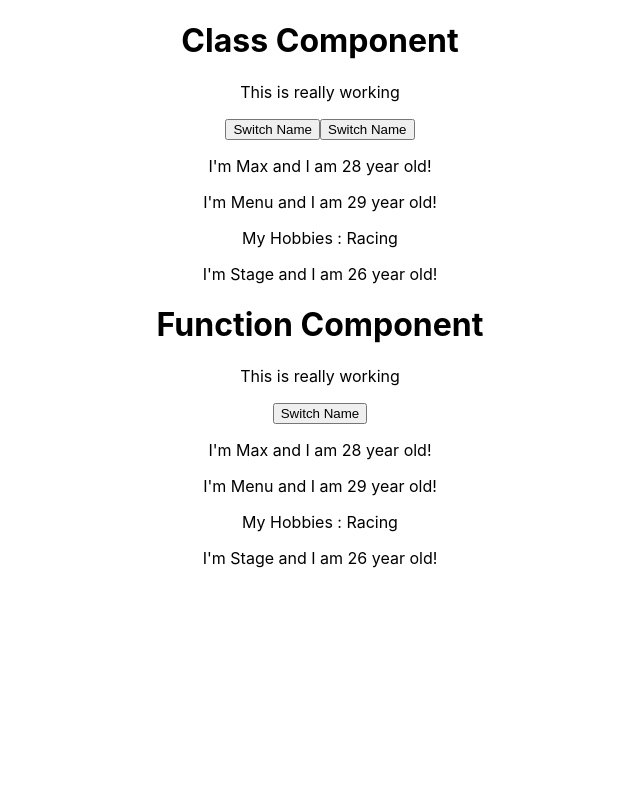
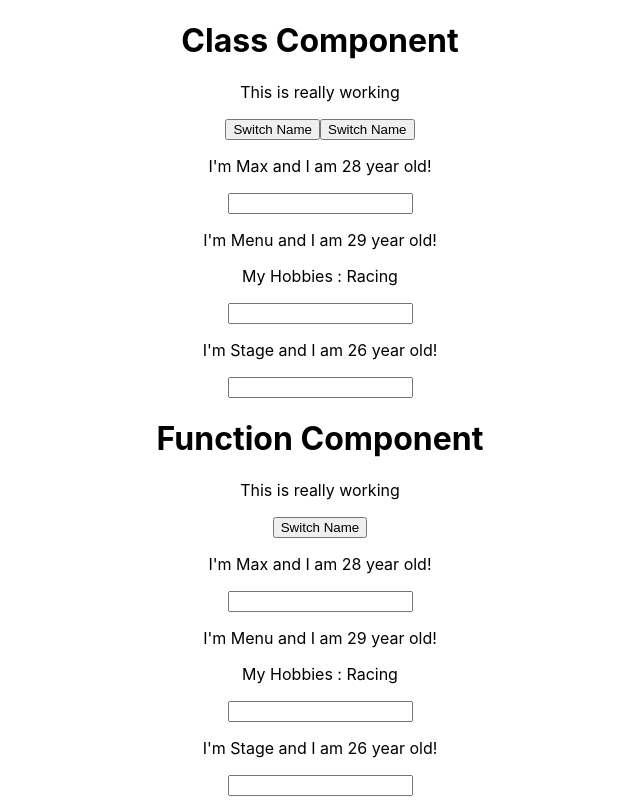
Before and after one commit to beyongbell/react-complete, a React (Create React App) app: page / in a window 1280 px wide. Shown: the whole page, without its empty margins (320-960 px from the left). Built offline with nearby package versions, Linux system fonts and the light colour scheme.

Commit message:
Two Way Data Binding

```diff
--- a/src/App.js
+++ b/src/App.js
@@ -22,6 +22,16 @@ class App extends Component {
     });
   };
 
+  nameChangedHandler = (event) => {
+    this.setState({
+      persons: [
+        { name: 'Min', age: 28 },
+        { name: event.target.value, age: 29 },
+        { name: "Gate", age: 26 },
+      ],
+    });
+  }
+
   render() {
     return (
       <div className="App">
@@ -37,6 +47,7 @@ class App extends Component {
           name={this.state.persons[1].name}
           age={this.state.persons[1].age}
           click={this.switchNameHandler.bind(this, 'MIN!')}
+          changed={this.nameChangedHandler}
         >
           My Hobbies : Racing
         </Person>
--- a/src/Person/Person.js
+++ b/src/Person/Person.js
@@ -5,6 +5,7 @@ const person = (props) => {
         <div>
             <p onClick={props.click}> I'm {props.name} and I am {props.age} year old! </p>
             <p> {props.children} </p>
+            <input type="text" onChange={props.changed}/>
         </div>
     )
 }
```
